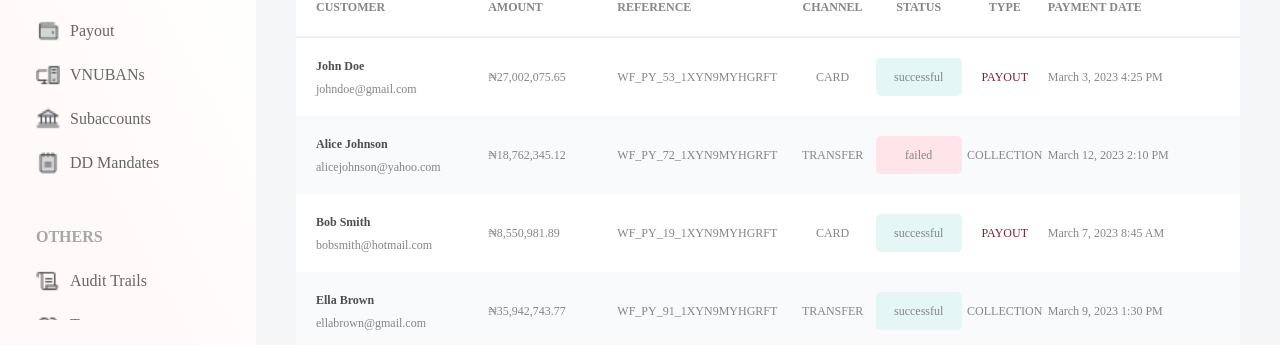
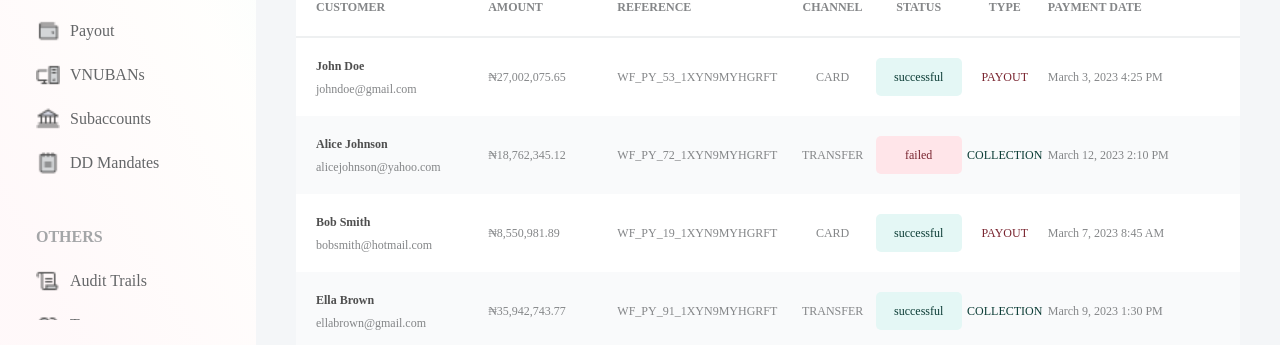
Before and after one commit to SymplyMatt/customer_dashboard_woven, a Vue app: page /dashboard/customers in a window 1280 px wide. Shown: the part 452-797 px from the top of the page. Built offline with nearby package versions, Linux system fonts and the light colour scheme; a web font is replaced by a local one.

Commit message:
tranactions table

```diff
--- a/src/components/dashboard/main/TableDataItem.vue
+++ b/src/components/dashboard/main/TableDataItem.vue
@@ -10,11 +10,11 @@
         <div class="flex flex-row py-2 flex flex-col py-2 text-12 gap-1 text-headerBlack justify-center uppercase">{{ item.reference }}</div>
         <div class="flex flex-row py-2 flex flex-col py-2 text-12 gap-1 text-headerBlack justify-center uppercase items-center">{{ item.channel }}</div>
         <div
-        :class="item.status.toLowerCase() =='failed' ? 'bg-failed' : item.status.toLowerCase() == 'successful' ? 'bg-lightGreen' : ''"
-        class="flex flex-row py-2 flex flex-col py-2 text-12 gap-1 text-headerBlack justify-center items-center my-5 r-4">{{ item.status.toLowerCase() }}</div>
+        :class="item.status.toLowerCase() =='failed' ? 'bg-failed text-failedText' : item.status.toLowerCase() == 'successful' ? 'bg-lightGreen text-collection' : ''"
+        class="flex flex-row py-2 flex flex-col py-2 text-12 gap-1  justify-center items-center my-5 r-4">{{ item.status.toLowerCase() }}</div>
         <div
         :class="item.type.toLowerCase() =='payout' ? 'text-payout' : item.type.toLowerCase() == 'collection' ? 'text-collection' : ''"
-        class="flex flex-row py-2 flex flex-col py-2 text-12 gap-1 text-headerBlack justify-center uppercase items-center">{{ item.type }}</div>
+        class="flex flex-row py-2 flex flex-col py-2 text-12 gap-1  justify-center uppercase items-center">{{ item.type }}</div>
         <div class="flex flex-row py-2 flex flex-col py-2 text-12 gap-1 text-headerBlack justify-center">{{ item.paymentDate }}</div>
     </div>
   </template>
--- a/tailwind.config.js
+++ b/tailwind.config.js
@@ -33,7 +33,8 @@ module.exports = {
         tableEven : "#F9FAFB",
         payout : '#79242F',
         collection : '#0B3C35',
-        failed : '#FFE5E9'
+        failed : '#FFE5E9',
+        failedText : '#79242F'
       },
       textColor: {
         'liveGreen': '#0D4840',
```
